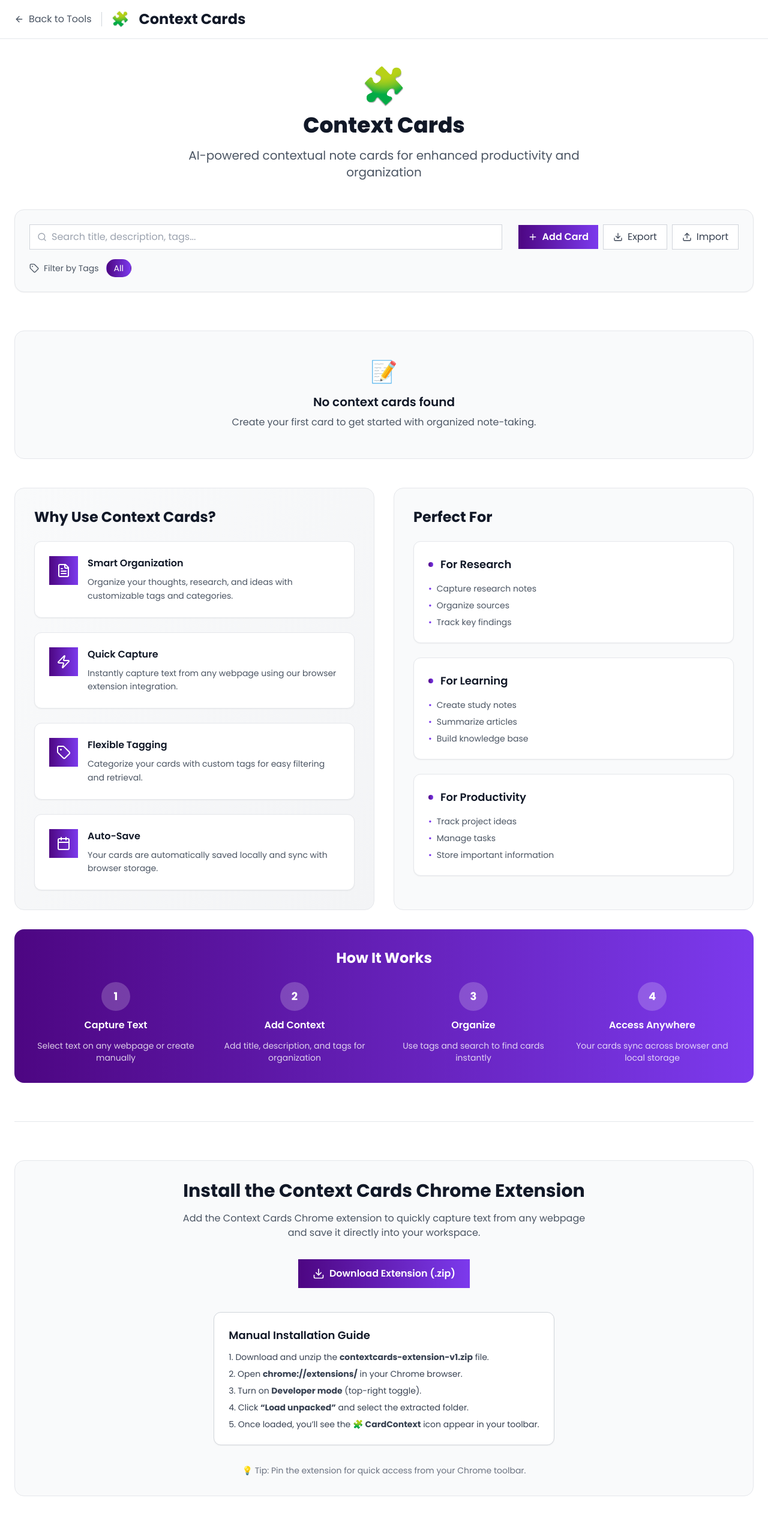
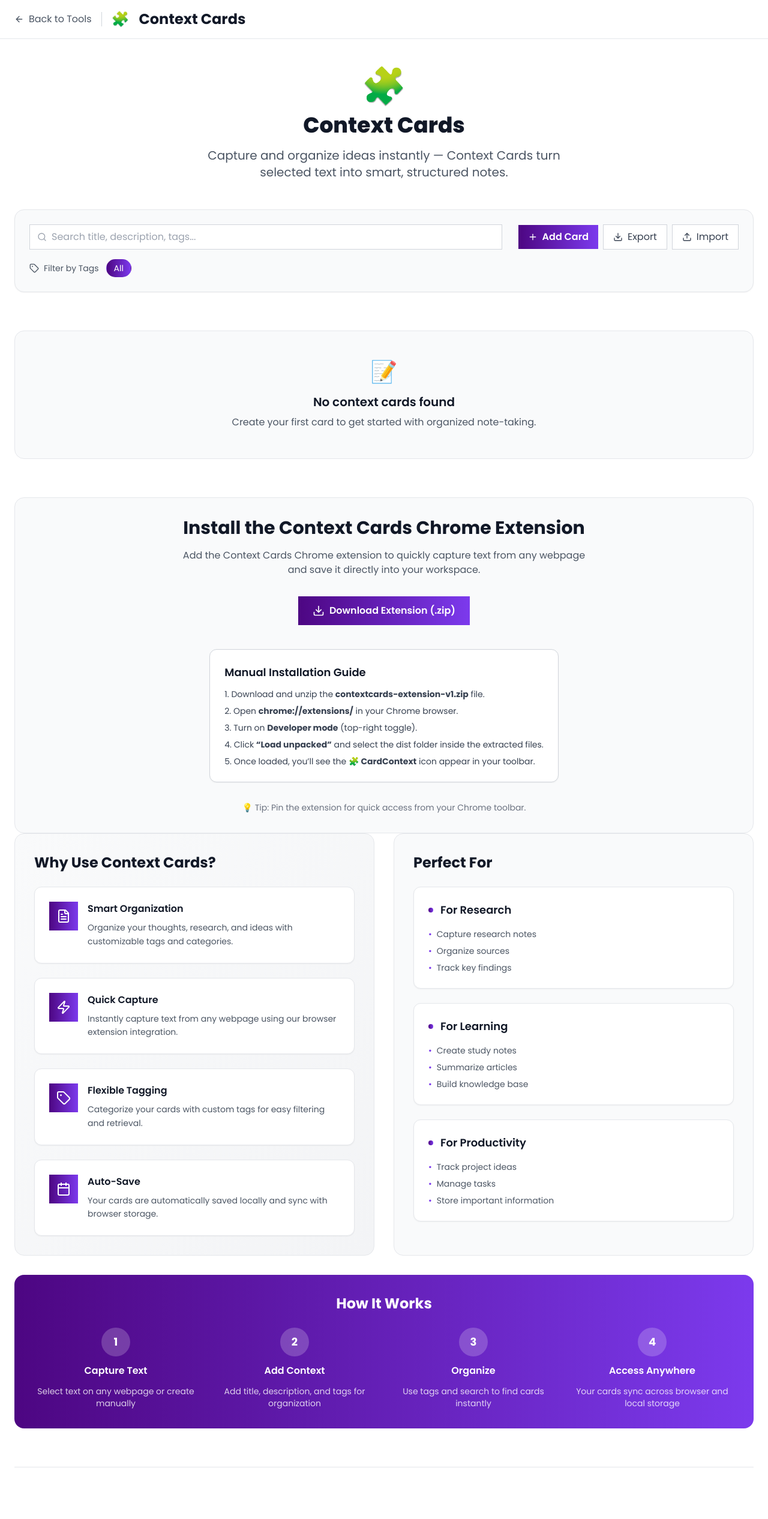
Before and after one commit to saqibmurtaza/AI_Powered_Tools, a Next.js app in the folder frontend/: page /tools/contextcards in a window 1280 px wide. Shown: the top 2532 px of the page at 60% size. Built offline with nearby package versions, Linux system fonts and the light colour scheme.

Commit message:
Web App Finalized -1

```diff
--- a/frontend/src/app/about/page.tsx
+++ b/frontend/src/app/about/page.tsx
@@ -26,12 +26,12 @@
     }
   ];
 
-  const stats = [
-    { number: "10K+", label: "Users Served" },
-    { number: "25+", label: "Tools Developed" },
-    { number: "99.9%", label: "Uptime" },
-    { number: "24/7", label: "Support" }
-  ];
+  // const stats = [
+  //   { number: "10K+", label: "Users Served" },
+  //   { number: "25+", label: "Tools Developed" },
+  //   { number: "99.9%", label: "Uptime" },
+  //   { number: "24/7", label: "Support" }
+  // ];
 
   return (
     <div className="min-h-screen bg-white font-poppins">
@@ -65,14 +65,14 @@
         </div>
 
         {/* Stats Section */}
-        <div className="grid grid-cols-2 md:grid-cols-4 gap-6 mb-16">
+        {/* <div className="grid grid-cols-2 md:grid-cols-4 gap-6 mb-16">
           {stats.map((stat, index) => (
             <div key={index} className="text-center">
               <div className="text-2xl md:text-3xl font-bold text-gray-900 mb-2">{stat.number}</div>
               <div className="text-sm text-gray-600">{stat.label}</div>
             </div>
           ))}
-        </div>
+        </div> */}
 
         {/* Values Section */}
         <div className="grid grid-cols-1 md:grid-cols-2 gap-8 mb-16">
--- a/frontend/src/app/tools/contextcards/ClientPage.tsx
+++ b/frontend/src/app/tools/contextcards/ClientPage.tsx
@@ -266,7 +266,7 @@
         <div className="text-center mb-12">
           <div className="text-6xl mb-4">🧩</div>
           <h1 className="text-4xl font-extrabold text-gray-900 mb-4">Context Cards</h1>
-          <p className="text-xl text-gray-600 max-w-2xl mx-auto">AI-powered contextual note cards for enhanced productivity and organization</p>
+          <p className="text-xl text-gray-600 max-w-2xl mx-auto">Capture and organize ideas instantly — Context Cards turn selected text into smart, structured notes.</p>
         </div>
 
         <div className="mb-12">
@@ -335,30 +335,6 @@
           {filtered.length === 0 && (<div className="text-center py-12 bg-gray-50 rounded-2xl border border-gray-200"><div className="text-4xl mb-4">📝</div><h3 className="text-xl font-semibold text-gray-900 mb-2">No context cards found</h3><p className="text-gray-600">Create your first card to get started with organized note-taking.</p></div>)}
         </div>
 
-        <div className="grid grid-cols-1 lg:grid-cols-2 gap-8">
-          <div className="bg-gradient-to-br from-gray-50 to-gray-100 rounded-2xl p-8 border border-gray-200">
-            <h2 className="text-2xl font-bold text-gray-900 mb-6">Why Use Context Cards?</h2>
-            <div className="grid grid-cols-1 gap-6">{features.map((feature, index) => (<div key={index} className="bg-white rounded-xl p-6 border border-gray-200 shadow-sm hover:shadow-md transition-shadow duration-200"><div className="flex items-start space-x-4"><div className="flex-shrink-0 w-12 h-12 bg-gradient-to-r from-[#4D0682] to-[#7C3AED] rounded-lg flex items-center justify-center text-white">{feature.icon}</div><div><h3 className="font-semibold text-gray-900 mb-2">{feature.title}</h3><p className="text-sm text-gray-600 leading-relaxed">{feature.description}</p></div></div></div>))}</div>
-          </div>
-
-          <div className="bg-gray-50 rounded-2xl p-8 border border-gray-200">
-            <h2 className="text-2xl font-bold text-gray-900 mb-6">Perfect For</h2>
-            <div className="space-y-6">{benefits.map((benefit, index) => (<div key={index} className="bg-white rounded-xl p-6 border border-gray-200 shadow-sm hover:shadow-md transition-all duration-200 hover:transform hover:-translate-y-1"><h3 className="font-semibold text-gray-900 mb-4 text-lg flex items-center"><div className="w-2 h-2 bg-gradient-to-r from-[#4D0682] to-[#7C3AED] rounded-full mr-3" />{benefit.title}</h3><ul className="space-y-2">{benefit.items.map((item, i) => (<li key={i} className="flex items-start text-sm text-gray-600"><span className="text-[#7C3AED] mr-2">•</span>{item}</li>))}</ul></div>))}</div>
-          </div>
-        </div>
-
-        <div className="bg-gradient-to-r from-[#4D0682] to-[#7C3AED] rounded-2xl p-8 text-white mt-8">
-          <h2 className="text-2xl font-bold mb-6 text-center">How It Works</h2>
-          <div className="grid grid-cols-1 md:grid-cols-4 gap-6 text-center">
-            <div className="space-y-3"><div className="w-12 h-12 bg-white/20 rounded-full flex items-center justify-center mx-auto text-lg font-bold">1</div><h3 className="font-semibold">Capture Text</h3><p className="text-white/80 text-sm">Select text on any webpage or create manually</p></div>
-            <div className="space-y-3"><div className="w-12 h-12 bg-white/20 rounded-full flex items-center justify-center mx-auto text-lg font-bold">2</div><h3 className="font-semibold">Add Context</h3><p className="text-white/80 text-sm">Add title, description, and tags for organization</p></div>
-            <div className="space-y-3"><div className="w-12 h-12 bg-white/20 rounded-full flex items-center justify-center mx-auto text-lg font-bold">3</div><h3 className="font-semibold">Organize</h3><p className="text-white/80 text-sm">Use tags and search to find cards instantly</p></div>
-            <div className="space-y-3"><div className="w-12 h-12 bg-white/20 rounded-full flex items-center justify-center mx-auto text-lg font-bold">4</div><h3 className="font-semibold">Access Anywhere</h3><p className="text-white/80 text-sm">Your cards sync across browser and local storage</p></div>
-          </div>
-        </div>
-
-        <hr className="my-16 border-gray-200" />
-
         {/* ----------------------------------- */}
 {/* 🧩 INSTALL SECTION */}
 {/* ----------------------------------- */}
@@ -388,7 +364,7 @@
           <li>Download and unzip the <strong>contextcards-extension-v1.zip</strong> file.</li>
           <li>Open <strong>chrome://extensions/</strong> in your Chrome browser.</li>
           <li>Turn on <strong>Developer mode</strong> (top-right toggle).</li>
-          <li>Click <strong>“Load unpacked”</strong> and select the extracted folder.</li>
+          <li>Click <strong>“Load unpacked”</strong> and select the dist folder inside the extracted files.</li>
           <li>Once loaded, you’ll see the <strong>🧩 CardContext</strong> icon appear in your toolbar.</li>
         </ol>
       </div>
@@ -400,6 +376,30 @@
   </div>
 </section>
 
+
+        <div className="grid grid-cols-1 lg:grid-cols-2 gap-8">
+          <div className="bg-gradient-to-br from-gray-50 to-gray-100 rounded-2xl p-8 border border-gray-200">
+            <h2 className="text-2xl font-bold text-gray-900 mb-6">Why Use Context Cards?</h2>
+            <div className="grid grid-cols-1 gap-6">{features.map((feature, index) => (<div key={index} className="bg-white rounded-xl p-6 border border-gray-200 shadow-sm hover:shadow-md transition-shadow duration-200"><div className="flex items-start space-x-4"><div className="flex-shrink-0 w-12 h-12 bg-gradient-to-r from-[#4D0682] to-[#7C3AED] rounded-lg flex items-center justify-center text-white">{feature.icon}</div><div><h3 className="font-semibold text-gray-900 mb-2">{feature.title}</h3><p className="text-sm text-gray-600 leading-relaxed">{feature.description}</p></div></div></div>))}</div>
+          </div>
+
+          <div className="bg-gray-50 rounded-2xl p-8 border border-gray-200">
+            <h2 className="text-2xl font-bold text-gray-900 mb-6">Perfect For</h2>
+            <div className="space-y-6">{benefits.map((benefit, index) => (<div key={index} className="bg-white rounded-xl p-6 border border-gray-200 shadow-sm hover:shadow-md transition-all duration-200 hover:transform hover:-translate-y-1"><h3 className="font-semibold text-gray-900 mb-4 text-lg flex items-center"><div className="w-2 h-2 bg-gradient-to-r from-[#4D0682] to-[#7C3AED] rounded-full mr-3" />{benefit.title}</h3><ul className="space-y-2">{benefit.items.map((item, i) => (<li key={i} className="flex items-start text-sm text-gray-600"><span className="text-[#7C3AED] mr-2">•</span>{item}</li>))}</ul></div>))}</div>
+          </div>
+        </div>
+
+        <div className="bg-gradient-to-r from-[#4D0682] to-[#7C3AED] rounded-2xl p-8 text-white mt-8">
+          <h2 className="text-2xl font-bold mb-6 text-center">How It Works</h2>
+          <div className="grid grid-cols-1 md:grid-cols-4 gap-6 text-center">
+            <div className="space-y-3"><div className="w-12 h-12 bg-white/20 rounded-full flex items-center justify-center mx-auto text-lg font-bold">1</div><h3 className="font-semibold">Capture Text</h3><p className="text-white/80 text-sm">Select text on any webpage or create manually</p></div>
+            <div className="space-y-3"><div className="w-12 h-12 bg-white/20 rounded-full flex items-center justify-center mx-auto text-lg font-bold">2</div><h3 className="font-semibold">Add Context</h3><p className="text-white/80 text-sm">Add title, description, and tags for organization</p></div>
+            <div className="space-y-3"><div className="w-12 h-12 bg-white/20 rounded-full flex items-center justify-center mx-auto text-lg font-bold">3</div><h3 className="font-semibold">Organize</h3><p className="text-white/80 text-sm">Use tags and search to find cards instantly</p></div>
+            <div className="space-y-3"><div className="w-12 h-12 bg-white/20 rounded-full flex items-center justify-center mx-auto text-lg font-bold">4</div><h3 className="font-semibold">Access Anywhere</h3><p className="text-white/80 text-sm">Your cards sync across browser and local storage</p></div>
+          </div>
+        </div>
+
+        <hr className="my-16 border-gray-200" />
       </main>
     </div>
   );
--- a/frontend/src/app/tools/page.tsx
+++ b/frontend/src/app/tools/page.tsx
@@ -57,22 +57,6 @@
           </p>
         </div>
 
-        {/* Features Grid */}
-        <div className="grid grid-cols-1 md:grid-cols-3 gap-8 mb-16">
-          {features.map((feature, index) => (
-            <div
-              key={index}
-              className="bg-gray-50 rounded-2xl p-6 border border-gray-200 text-center hover:shadow-lg transition-shadow duration-200"
-            >
-              <div className="w-12 h-12 bg-gradient-to-r from-[#4D0682] to-[#7C3AED] rounded-lg flex items-center justify-center text-white mx-auto mb-4">
-                {feature.icon}
-              </div>
-              <h3 className="text-lg font-semibold text-gray-900 mb-2">{feature.title}</h3>
-              <p className="text-gray-600 text-sm">{feature.description}</p>
-            </div>
-          ))}
-        </div>
-
         {/* Available Tools Section */}
         <div className="bg-gray-50 rounded-2xl p-8 border border-gray-200 mb-12">
           <h2 className="text-2xl font-bold text-gray-900 mb-8 text-center">Available Tools</h2>
@@ -97,6 +81,24 @@
           </div>
         </div>
 
+        {/* Features Grid */}
+        <div className="grid grid-cols-1 md:grid-cols-3 gap-8 mb-16">
+          {features.map((feature, index) => (
+            <div
+              key={index}
+              className="bg-gray-50 rounded-2xl p-6 border border-gray-200 text-center hover:shadow-lg transition-shadow duration-200"
+            >
+              <div className="w-12 h-12 bg-gradient-to-r from-[#4D0682] to-[#7C3AED] rounded-lg flex items-center justify-center text-white mx-auto mb-4">
+                {feature.icon}
+              </div>
+              <h3 className="text-lg font-semibold text-gray-900 mb-2">{feature.title}</h3>
+              <p className="text-gray-600 text-sm">{feature.description}</p>
+            </div>
+          ))}
+        </div>
+
+
+
         {/* Coming Soon Section */}
         <div className="bg-gradient-to-r from-[#4D0682] to-[#7C3AED] rounded-2xl p-8 text-white">
           <h2 className="text-2xl font-bold mb-6 text-center">Coming Soon</h2>
--- a/frontend/src/data/sections.ts
+++ b/frontend/src/data/sections.ts
@@ -9,7 +9,7 @@
         id: "contextcards",
         name: "Context Cards",
         link: "/tools/contextcards", // ✅ Already correct
-        description: "AI-powered contextual note cards for productivity.",
+        description: "Context Cards turn your reading into actionable, organized notes.",
         icon: "🧩",
       },
       {
```
